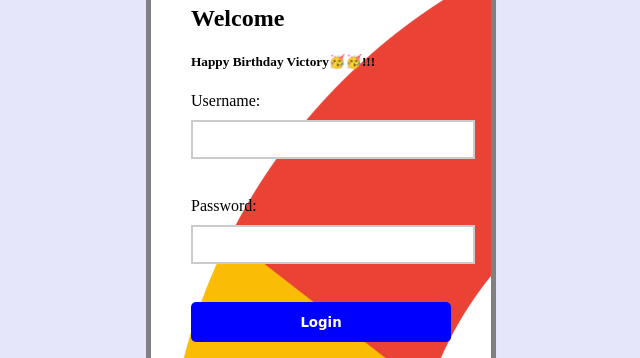
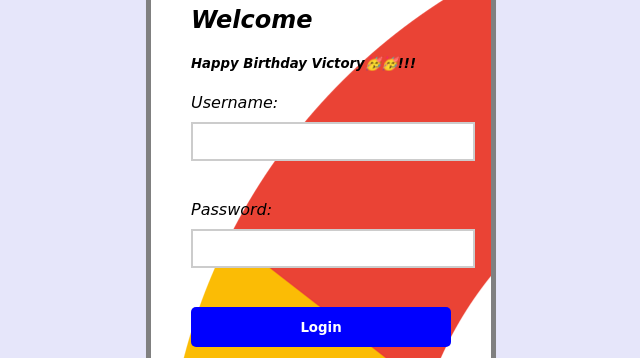
Before and after one commit to samueloyelakin2008/Adigun-Victory-Present, a plain HTML site: page Present For Victory/Index2.html in a window 1280 px wide. Shown: the part 140-498 px from the top of the page, without its empty margins (319-959 px from the left). Drawn offline with Linux system fonts and the light colour scheme.

Commit message:
Update style2.css

```diff
--- a/Present For Victory/style2.css
+++ b/Present For Victory/style2.css
@@ -1,6 +1,7 @@
 body {
-    font-family:segoe script;
+    font-family:cursive;
     background-color:lavender;
+    font-style:italic;
 }
 
 .container {
```
